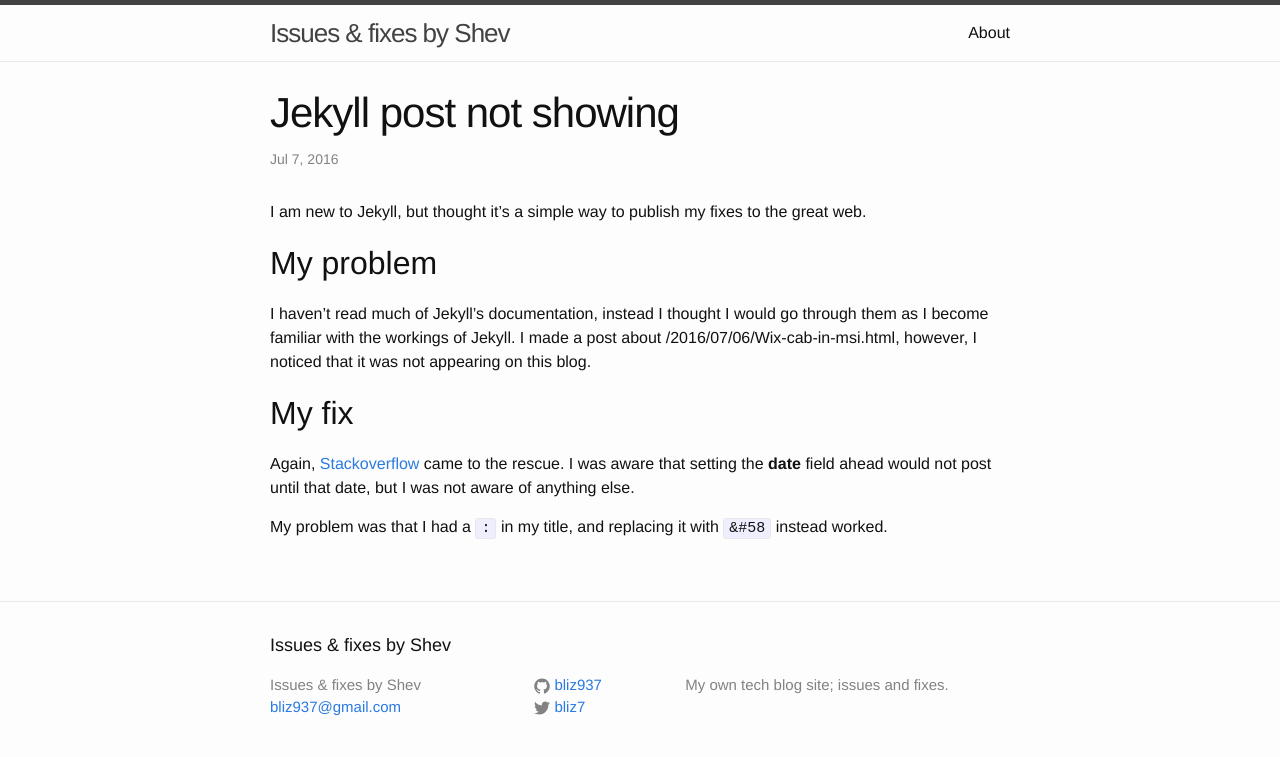
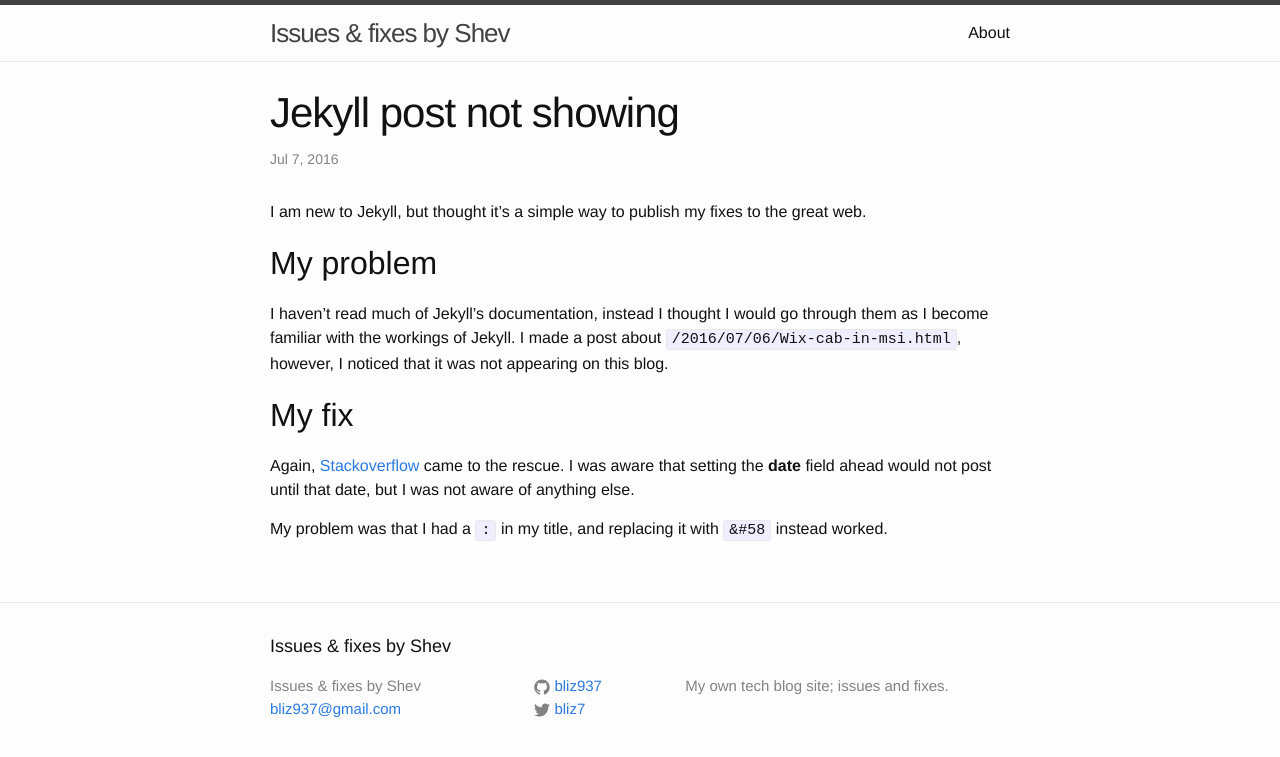
Before and after one commit to bliz937/bliz937.github.io, a Jekyll site: the page built from _posts/2016-07-07-Jekyll-post-error.md, in a window 1280 px wide. Shown: the top 757 px of the page. Built offline with Jekyll 4.4.1, drawn with Linux system fonts in a browser that asks for light colours.

Commit message:
Checking cause for not posting

````diff
--- a/_posts/2016-07-07-Jekyll-post-error.md
+++ b/_posts/2016-07-07-Jekyll-post-error.md
@@ -9,7 +9,7 @@ I am new to Jekyll, but thought it's a simple way to publish my fixes to the gre
 
 ## My problem
 I haven't read much of Jekyll's documentation, instead I thought I would go through them as I become familiar with the workings of Jekyll.
-I made a post about {% post_url 2016-07-06-Wix-cab-in-msi %}, however, I noticed that it was not appearing on this blog.
+I made a post about ```{% post_url 2016-07-06-Wix-cab-in-msi %}```, however, I noticed that it was not appearing on this blog.
 
 ## My fix
 Again, [Stackoverflow](https://stackoverflow.com/questions/30625044/jekyll-post-not-generated) came to the rescue. I was aware that setting the **date** field ahead would not post until that date, but I was not aware of anything else.
````
